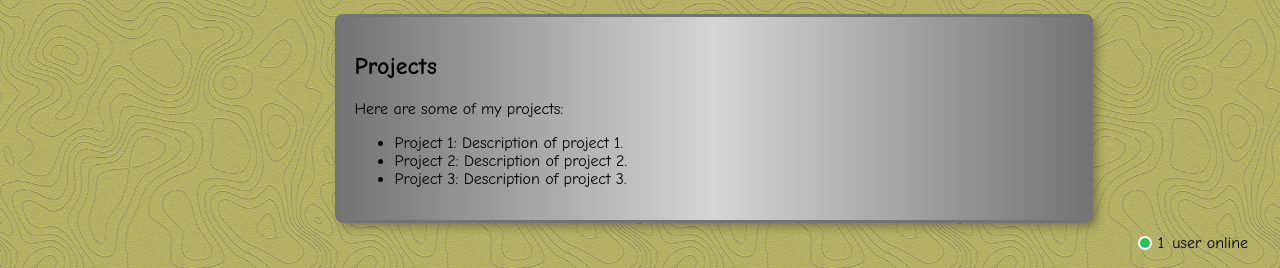
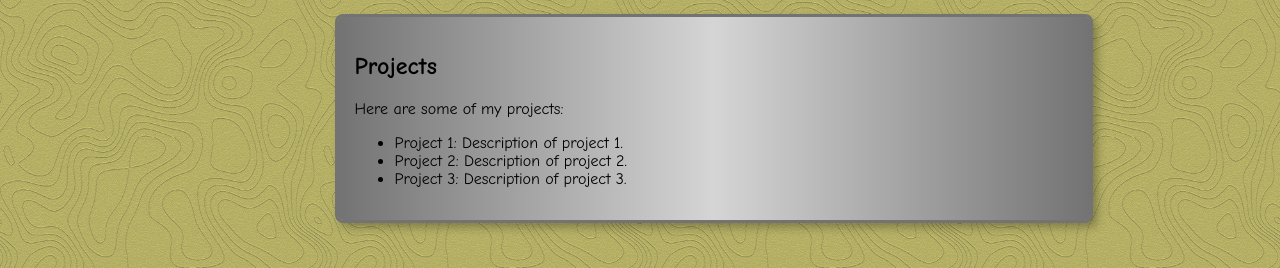
Before and after one commit to WilliamLayton/portfolio-site, a plain HTML site: page index.html in a window 1280 px wide. Shown: the part 532-800 px from the top of the page. Drawn offline with Linux system fonts and the light colour scheme.

Commit message:
live session does not work, so removed

```diff
--- a/index.html
+++ b/index.html
@@ -96,10 +96,6 @@
             <p>Thanks for visiting my webspace!</p>
         </div>
     </div>
-    <div id="live-users" can-presence class="presence-badge">
-        <span class="status-dot"></span>
-        <span class="playhtml-presence-count">1</span> user online
-    </div>
     <!-- IMPORT playhtml into site-->
     <script type="module">
         import { playhtml } from "https://unpkg.com/playhtml@latest";
```
